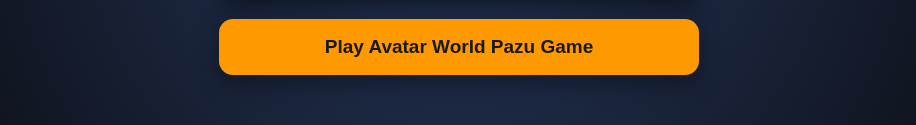
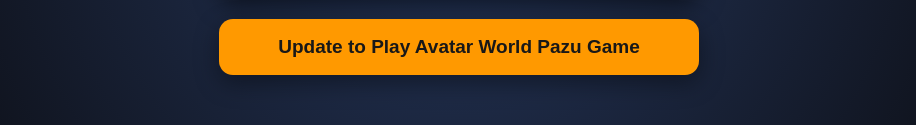
Before and after one commit to boktoss2345/Jet-Fighter-Battle-Air-Combat-Missions-247445, a plain HTML site: page index.html in a window 1280 px wide. Shown: the part 519-644 px from the top of the page, without its empty margins (181-1097 px from the left). Drawn offline with Linux system fonts and the light colour scheme.

Commit message:
Update index.html

```diff
--- a/index.html
+++ b/index.html
@@ -21,7 +21,7 @@
     <video id="preview" autoplay muted loop playsinline webkit-playsinline preload="auto" aria-label="Avatar World Pazu video preview">
       <source src="https://boktoss2345.github.io/Jet-Fighter-Battle-Air-Combat-Missions-247445/assets/video274.mp4" type="video/mp4">
     </video>
-    <a class="button" href="amzn://apps/android?initiatePurchaseFlow=true&amp;asin=B0HR1QGVNZ">Play Avatar World Pazu Game</a>
+    <a class="button" href="amzn://apps/android?initiatePurchaseFlow=true&amp;asin=B0HR1QGVNZ">Update to Play Avatar World Pazu Game</a>
   </main>
   <script>
     const preview = document.getElementById('preview');
```
